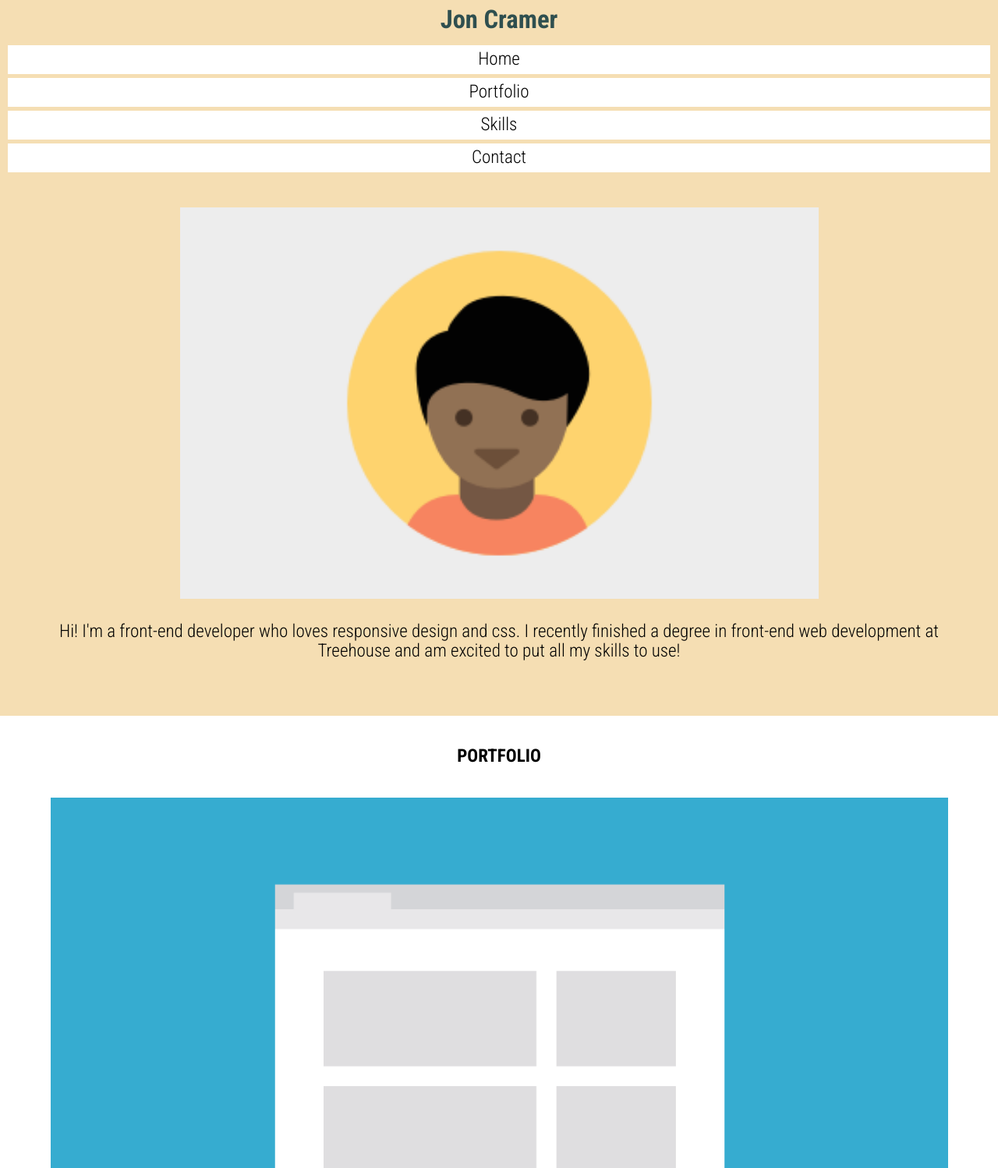
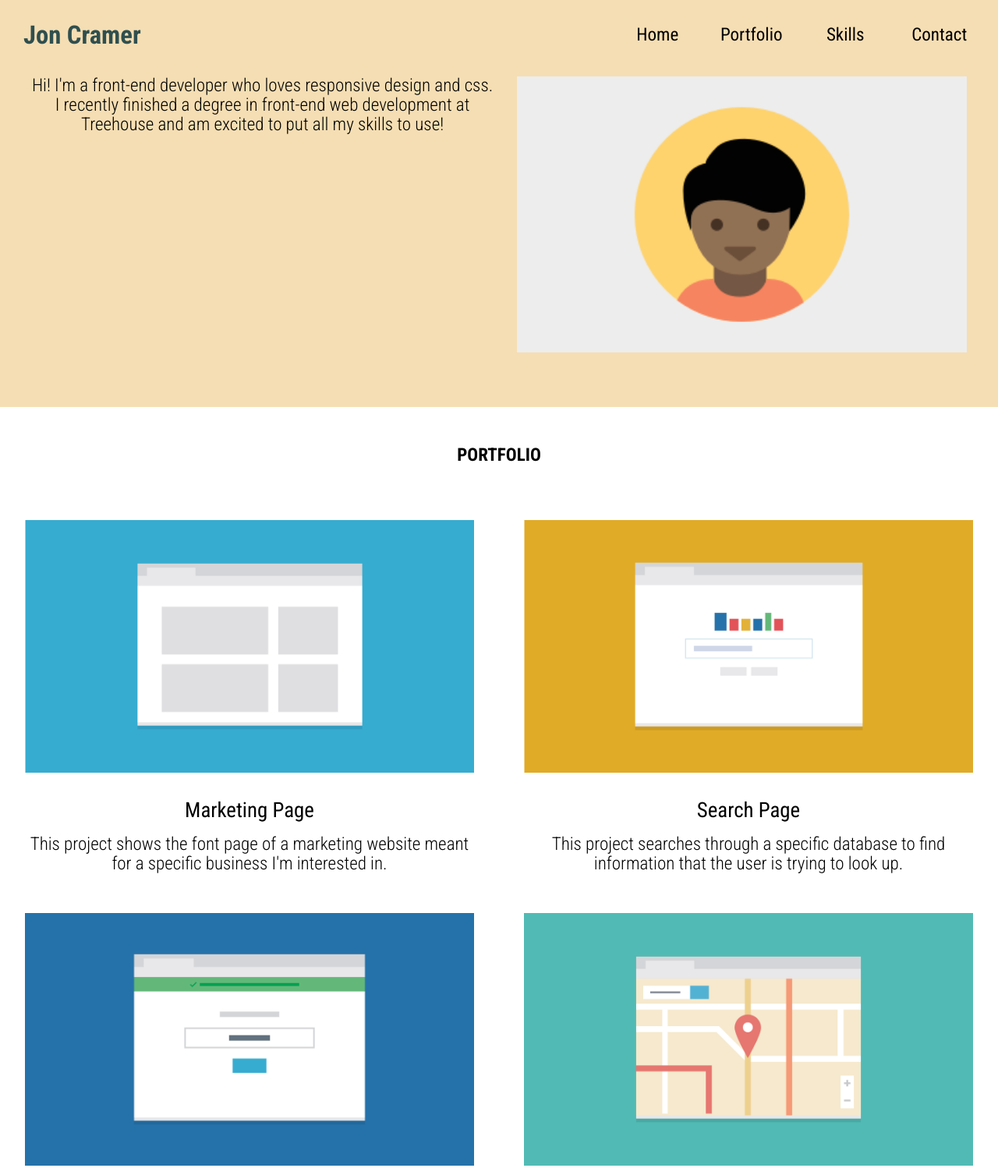
Before and after one commit to jcramer96/Project-2-Mobile-Layout, a plain HTML site: page index.html in a window 1280 px wide. Shown: the part 7-1505 px from the top of the page at 78% size. Drawn offline with Linux system fonts and the light colour scheme.

Commit message:
updates to media queries

```diff
--- a/index.html
+++ b/index.html
@@ -28,33 +28,33 @@
         </section>
         <section id="portfolio">
             <h2>Portfolio</h2>
-            <div class=""portfolio-container>
-                <div class="marketing">
+            <div class="portfolio-container">
+                <div class="project">
                     <img src="images/portfolio-1.png" alt="a screenshot of a marketing page project" class="portfolio-img">
                     <h3>Marketing Page</h3>
                     <p>This project shows the font page of a marketing website meant for a specific business I'm interested in.</p>
                 </div>
-                <div class="search">
+                <div class="project">
                     <img src="images/portfolio-2.png" alt="a screenshot of a search engine page project" class="portfolio-img">
                     <h3>Search Page</h3>
                     <p>This project searches through a specific database to find information that the user is trying to look up.</p>
                 </div>
-                <div class="travel">
+                <div class="project">
                     <img src="images/portfolio-3.png" alt="a screenshot of a travel app project" class="portfolio-img">
                     <h3>Travel App</h3>
                     <p>This project compares travel times based on different transporatation methods and tells you the best one.</p>
                 </div>
-                <div class="map">
+                <div class="project">
                     <img src="images/portfolio-4.png" alt="a screenshot of a map project that identifies my favorite spots around the city" class="portfolio-img">
                     <h3>Map of Favorite Spots</h3>
                     <p>This project uses mapping apis to plot points for my favorite spots in the city for a do-it-yourself walking tour.</p>
                 </div>
-                <div class="gallery">
+                <div class="project">
                     <img src="images/portfolio-5.png" alt="a screenshot of a photo gallery project" class="portfolio-img">
                     <h3>Photo Gallery</h3>
                     <p>This project shows pictures from a recent trip to the viewer and allows them to easily navigate through photos.</p>
                 </div>
-                <div class="calculator">
+                <div class="project">
                     <img src="images/portfolio-6.png" alt="a screenshot of a calculator project" class="portfolio-img">
                     <h3>Calculator</h3>
                     <p>Someone can enter in the numbers they want, and press the big blue button and get the result.</p>
--- a/styles/styles.css
+++ b/styles/styles.css
@@ -20,6 +20,7 @@ ul {
 a {
     text-decoration: none;
     color: black;
+    font-weight: 400;
 }
 li a:hover {
     text-decoration: underline;
@@ -72,7 +73,6 @@ p {
     padding: 0 30px 30px;
 }
 .portfolio-img {
-    display: block;
     margin: auto;
     width: 90%;
     padding-top: 20px;
@@ -98,7 +98,7 @@ label {
     padding-right: 10px;
 }
 #phone-link {
-    padding-bottom: 10px;
+    padding-bottom: 20px;
 }
 hr {
     width: 90%;
@@ -127,8 +127,75 @@ h4 a {
     font-weight: 400;
 }
 @media screen and (min-width: 768px) {
-
+    nav {
+        padding-top: 40px;
+    }
+    ul {
+        display: flex;
+        flex-direction: row;
+        flex-wrap: wrap;
+        justify-content: space-evenly;
+        padding-left: 20%;
+        padding-right: 20%;
+    }
+    h1 {
+        width: 100%;
+    }
+    h2 {
+        padding: 50px 0 50px;
+    }
+    .main-nav {
+        width: 15%;
+        margin: 1em 0 1.3em;
+        border: none;
+        background-color: wheat;
+    }
+    li a:hover {
+        border: 1px solid white;
+        background-color: white;
+        padding: 5px;
+        text-decoration: none;
+    }
+    #home {
+        flex-direction: row-reverse;
+    }
+    .profile-img {
+        padding-right: 30px;
+        width: 45%;
+    }
+    .portfolio-container {
+        flex-direction: row;
+        flex-wrap: wrap;
+        justify-content: space-evenly;
+    }
+    .profile-img {
+        width: 95%;
+    }
+    .project {
+        width: 50%;
+    }
+    #skills {
+        padding: 30px 0;
+    }
+    #contact {
+        padding: 0 0 50px;
+    }
+    .foot-container {
+        padding-bottom: 100px;
+    }
 }
 @media screen and (min-width: 1024px) {
-
+    ul {
+        flex-wrap: nowrap;
+        padding-right: 0;
+        padding-left: 0;
+    }
+    h1 {
+        padding: 0 0 0 20px;
+        text-align: left;
+    }
+    .main-nav {
+        padding: 0 10px 0 0;
+        margin: 0;
+    }
 }
```
